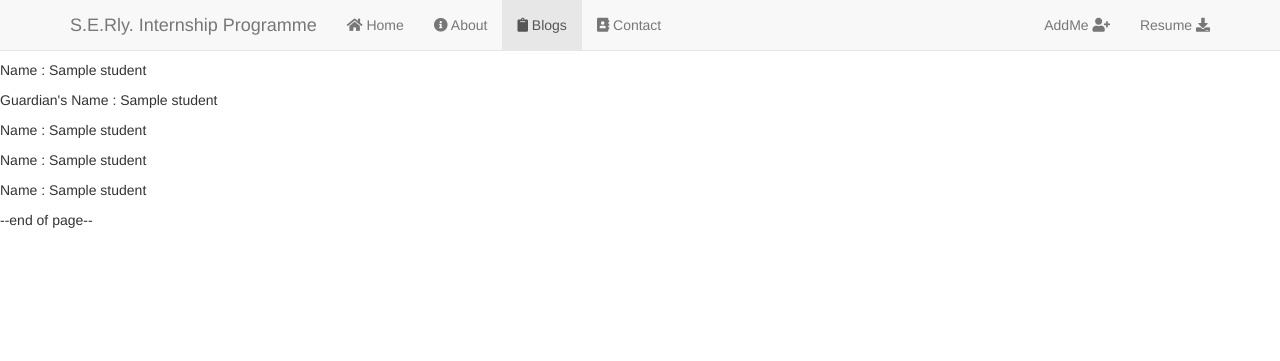
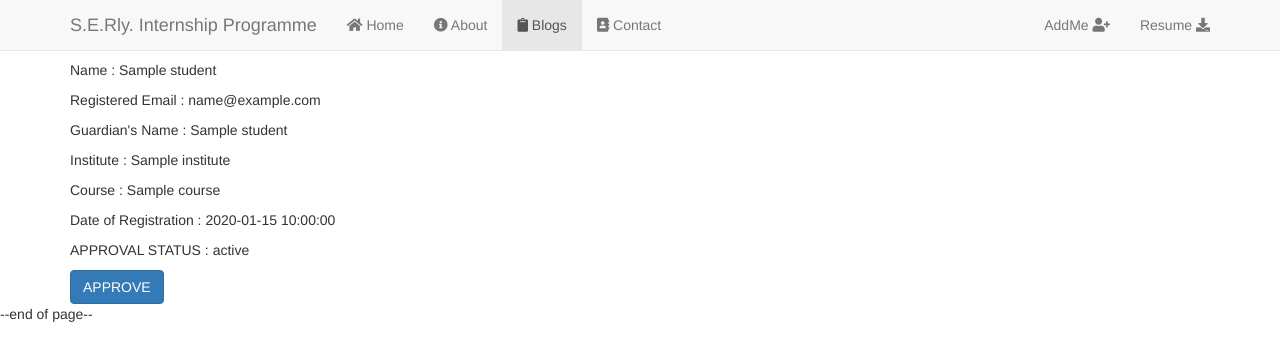
Before and after one commit to abhishekmadhu/South-Eastern-Railway-Ranchi-Internship-Portal, a Flask app: template src/templates/data_for_registered_candidates.html in a window 1280 px wide. Shown: the top 361 px of the page. Run offline with Flask 2, Linux system fonts and the light colour scheme; the template is opened without the code that fills it: most values are stand-ins (such as "Sample title", 1, 10 or a date in 2020); some libraries are stand-ins or nearby versions.

Commit message:
APPROVAL BUTTON ADDED

```diff
--- a/src/app.py
+++ b/src/app.py
@@ -62,10 +62,12 @@ def register_user():
     student_name = request.form['student_name']
     course = request.form['course']
     created_date = datetime.datetime.utcnow()
+    approval_status = "Pending"
     _id = uuid.uuid4().hex
 
     a = Students.register(email=email, password=password, institute=institute, guardian_name=guardian_name,
-                          student_name=student_name, created_date=created_date, _id=_id, course=course)
+                          student_name=student_name, created_date=created_date, approval_status=approval_status,
+                          _id=_id, course=course)
 
     # #########remove block if does not work
     # also return render_template("profile.html", email=session['email'])
@@ -82,13 +84,13 @@ def register_user():
         return "Server is unresponsive, contact (+91)7063375758 immediately."
 
 
-@app.route('/student_details/<string:_id>', methods=['GET'])
+@app.route('/my_details/<string:_id>', methods=['GET'])  # ######################
 def show_details_for_new_students(_id):
     student = Students.from_mongo_by_id(_id=_id)
     return render_template('student_data.html', email=session['email'], student=student)
 
 
-# routes for the admin
+# ####################################  routes for the admin
 
 @app.route('/admin/login')
 def admin_login_page():
@@ -114,5 +116,19 @@ def login_admin():
     # return session['email']
 
 
+@app.route('/student_details/<string:_id>', methods=['GET'])  # ########################
+def show_details_for_student(_id):
+    student = Students.from_mongo_by_id(_id=_id)
+    return render_template('data_for_registered_candidates.html', email=session['email'], student=student)
+
+
+# ###############################################################
+@app.route('/admin/overview/details/approval/<string:_id>', methods=['POST', 'GET'])
+def approve_candidate_status(_id):
+    Database.update_status_to_selected_by_id(collection='students', _id=_id)
+    student = Students.from_mongo_by_id(_id=_id)
+    return render_template('student_data.html', email=session['email'], student=student)
+
+
 if __name__ == "__main__":
     app.run(debug=True)
--- a/src/common/database.py
+++ b/src/common/database.py
@@ -25,3 +25,16 @@ class Database(object):
     @staticmethod
     def find_one(collection, query):
         return Database.DATABASE[collection].find_one(query)
+
+# ###############################################################
+
+    @staticmethod
+    def update_status_to_selected_by_id(collection, _id):
+
+        Database.DATABASE[collection].update(
+                                                {"_id": _id},
+                                                {
+                                                    "$set": {
+                                                        "approval_status": "Approved"
+                                                        }
+                                                })
--- a/src/models/student_data.py
+++ b/src/models/student_data.py
@@ -10,7 +10,7 @@ __author__ = "abhishekmadhu"
 
 class Students(object):
     def __init__(self, email, password, institute, guardian_name, student_name, course,
-                 created_date, _id=None):
+                 created_date, approval_status=None, _id=None):
         self.email = email
         self.password = password
         self.institute = institute
@@ -19,6 +19,7 @@ class Students(object):
         self.course = course
         self._id = _id
         self.created_date = created_date
+        self.approval_status = "PENDING" if approval_status is None else approval_status
 
     def save_to_mongo(self):
         Database.insert(collection='students', data=self.json())
@@ -32,7 +33,8 @@ class Students(object):
             'guardian_name': self.guardian_name,
             'institute': self.institute,
             'created_date': self.created_date,
-            'course': self.course
+            'course': self.course,
+            'approval_status': self.approval_status
         }
 
     @classmethod
@@ -77,14 +79,14 @@ class Students(object):
 
     @classmethod
     def register(cls, email, password, institute, guardian_name, student_name,
-                 course, created_date, _id=None):
+                 course, created_date, approval_status, _id):
 
         student = cls.from_mongo_by_email(email)
 
         if student is None:
             # student does not exist
             new_student = cls(email, password, institute, guardian_name, student_name,
-                              course, created_date, _id)
+                              course, created_date, approval_status, _id)
             new_student.save_to_mongo()
             session['email'] = email
             return 1
--- a/src/templates/data_for_registered_candidates.html
+++ b/src/templates/data_for_registered_candidates.html
@@ -1,9 +1,19 @@
 {% extends "base.html" %}
 {% block content %}
-    <p>Name : {{ student.name }}</p>
-    <p>Guardian's Name : {{ student.guardian_name }}</p>
-    <p>Name : {{ student.name }}</p>
-    <p>Name : {{ student.name }}</p>
-    <p>Name : {{ student.name }}</p>
+
+<!-- this page is displayed to the admin while showing the data of
+        individual students -->
+
+    <div class="container">
+        <p>Name : {{ student.student_name }}</p>
+        <p>Registered Email : {{ student.email }}</p>
+        <p>Guardian's Name : {{ student.guardian_name }}</p>
+        <p>Institute : {{ student.institute }}</p>
+        <p>Course : {{ student.course }}</p>
+        <p>Date of Registration : {{ student.created_date }}</p>
+        <p>APPROVAL STATUS : {{ student.approval_status }}</p>
+
+        <a href="/admin/overview/details/approval/{{ student._id }}"><button class="btn btn-primary">APPROVE</button></a>
+    </div>
 
 {% endblock %}
--- a/src/templates/profile.html
+++ b/src/templates/profile.html
@@ -6,7 +6,7 @@
             Hello <span>{{ student.student_name }}</span>
             <small class="text-muted"> Welcome to the community...</small>
         </h1>
-        <a href="/student_details/{{ student._id }}"><button class="btn btn-primary">Go to Student Profile</button></a>
+        <a href="/my_details/{{ student._id }}"><button class="btn btn-primary">Go to Student Profile</button></a>
     </div>
 
 {% endblock %}
--- a/src/templates/student_data.html
+++ b/src/templates/student_data.html
@@ -1,5 +1,8 @@
 {% extends "base.html" %}
 {% block content %}
+
+<!-- this page is displayed to the student while showing his data -->
+
     <div class="container">
         <p>Name : {{ student.student_name }}</p>
         <p>Registered Email : {{ student.email }}</p>
@@ -7,6 +10,7 @@
         <p>Institute : {{ student.institute }}</p>
         <p>Course : {{ student.course }}</p>
         <p>Date of Registration : {{ student.created_date }}</p>
+        <p>APPROVAL STATUS : {{ student.approval_status }}</p>
     </div>
 
 {% endblock %}
```
Also changed, not shown: src/templates/overview_page.html (+20 -7 lines).
